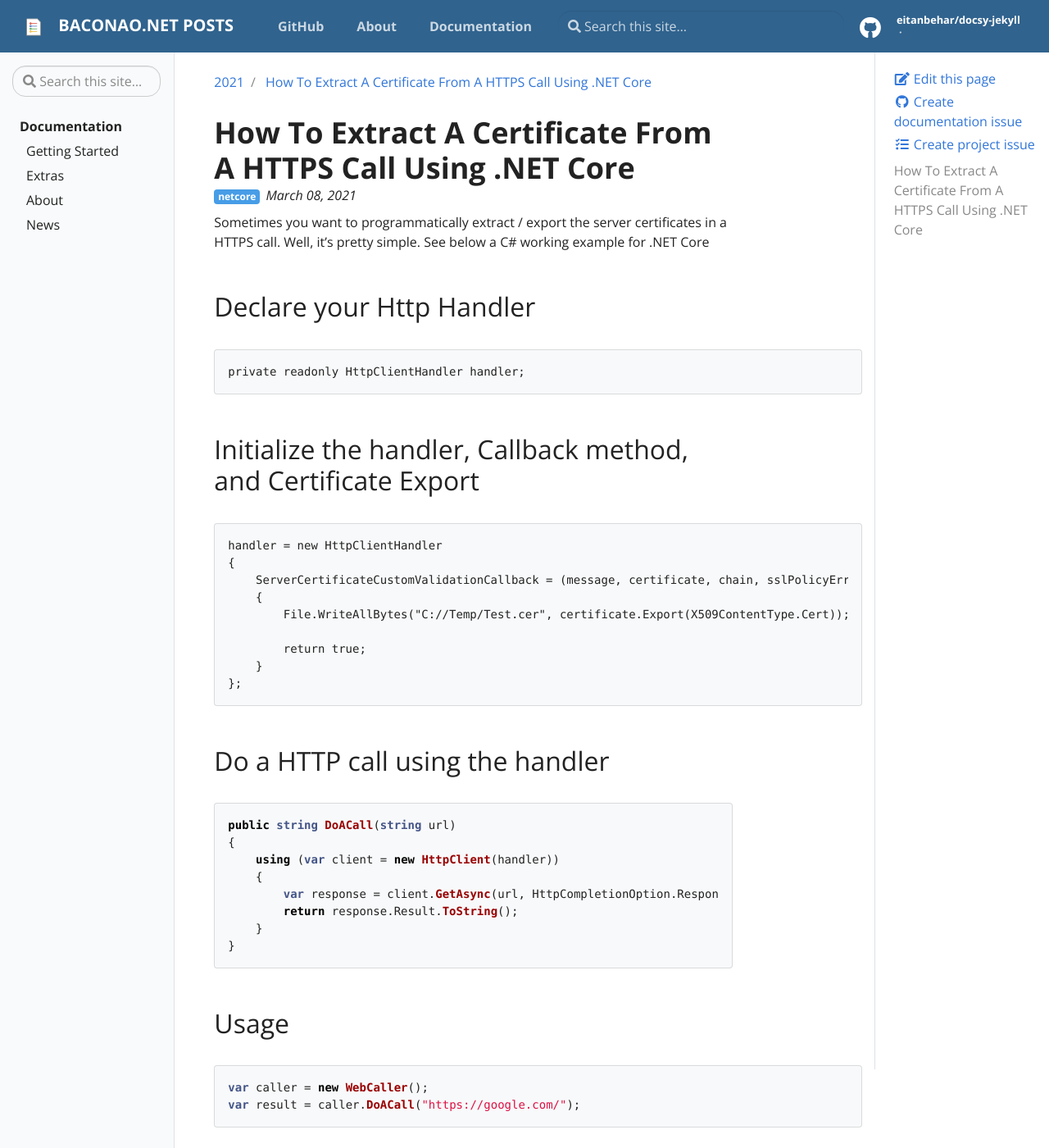
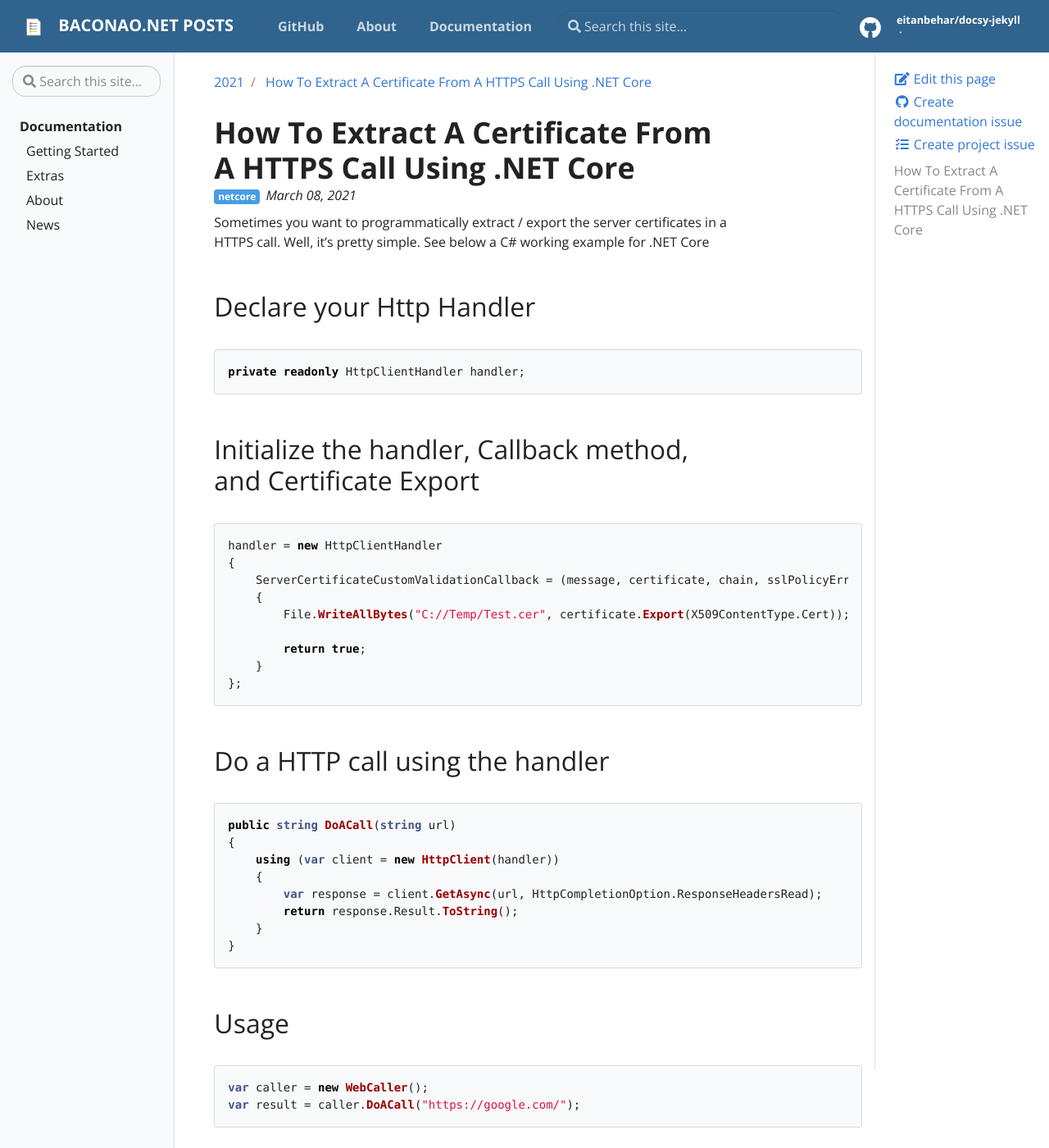
Before and after one commit to eitanbehar/docsy-jekyll, a Jekyll site: the page built from _posts/2021-03-08-extract-certificate.md, in a window 1280 px wide and 1400 px high. Shown: the whole window at 82% size. Built offline with Jekyll 4.4.1, drawn with Linux system fonts in a browser that asks for light colours; our own code applies the rules of GitHub Pages for plain Markdown files; some of the changed text lies outside the part shown.

Commit message:
update posts

````diff
--- a/_posts/2021-03-08-extract-certificate.md
+++ b/_posts/2021-03-08-extract-certificate.md
@@ -14,13 +14,13 @@ Well, it’s pretty simple. See below a C# working example for .NET Core
 
 ## Declare your Http Handler
 
-```
+~~~ csharp
 private readonly HttpClientHandler handler;
-```
+~~~
 
 ## Initialize the handler, Callback method, and Certificate Export
 
-```
+~~~ csharp
 handler = new HttpClientHandler
 {
     ServerCertificateCustomValidationCallback = (message, certificate, chain, sslPolicyErrors) =>
@@ -30,11 +30,11 @@ handler = new HttpClientHandler
         return true;
     }
 };
-```
+~~~
 
 ## Do a HTTP call using the handler
 
-{% highlight csharp %}
+~~~ csharp
 public string DoACall(string url)
 {
     using (var client = new HttpClient(handler))
@@ -43,7 +43,7 @@ public string DoACall(string url)
         return response.Result.ToString();
     }
 }
-{% endhighlight %}
+~~~
 
 ## Usage
 
@@ -52,5 +52,6 @@ var caller = new WebCaller();
 var result = caller.DoACall("https://google.com/");
 ~~~
 
-## More
-Code here: https://github.com/eitanbehar/WebClient
+## Source Code
+
+<https://github.com/eitanbehar/WebClient>
````
Also changed, not shown: _posts/2020-12-10-pwsh-del-local.md (+1 -2 lines).
